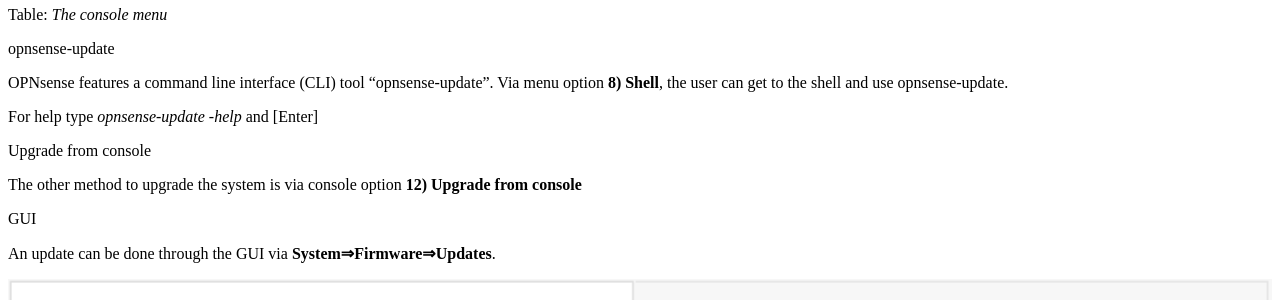
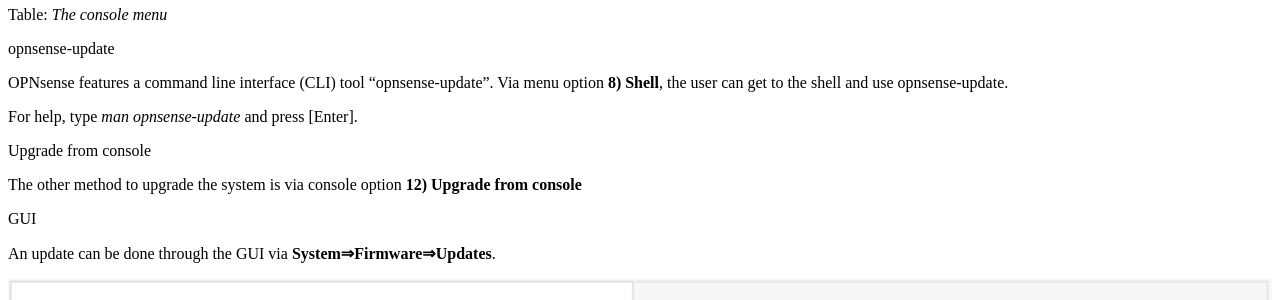
Before and after one commit to opnsense/docs, a Sphinx documentation site: the page built from source/manual/install.rst, in a window 1280 px wide and 900 px high, scrolled down 7648 px. Shown: the part 178-478 px from the top of the window. Built offline with Sphinx 7.4.7 and the Read the Docs theme 2.0.0, drawn with Linux system fonts in a browser that asks for light colours.

Commit message:
Correct opnsense help command

```diff
--- a/source/manual/install.rst
+++ b/source/manual/install.rst
@@ -458,7 +458,7 @@
 interface (CLI) tool "opnsense-update". Via menu option **8) Shell**, the user can
 get to the shell and use opnsense-update.
 
-For help type *opnsense-update -help* and [Enter]
+For help, type *man opnsense-update* and press [Enter].
 
 .. rubric:: Upgrade from console
    :name: upgrade-from-console
```
